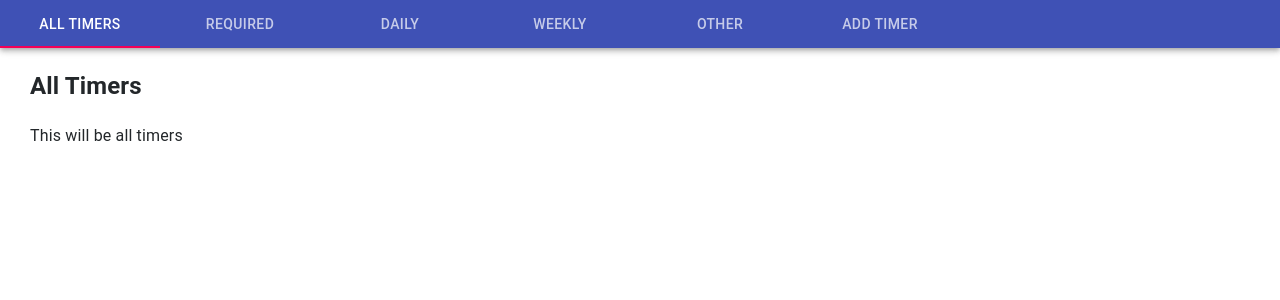
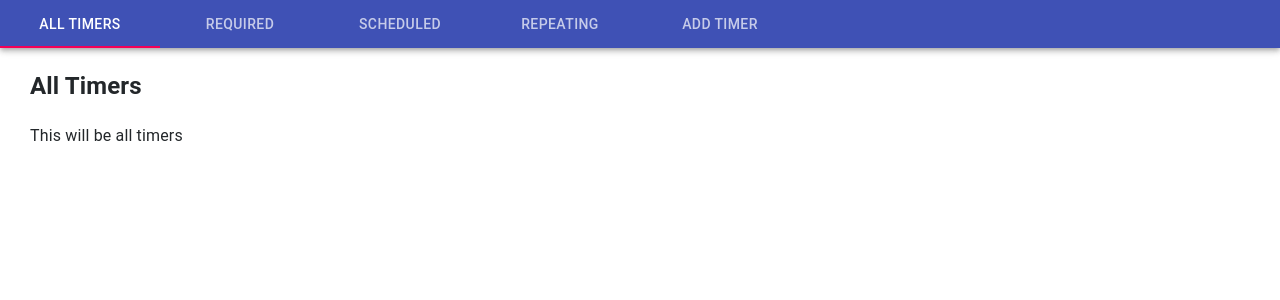
Before and after one commit to ceg9498/todo-timers, a React (Create React App) app: page / in a window 1280 px wide. Shown: the top 300 px of the page. Built offline with nearby package versions, Linux system fonts and the light colour scheme.

Commit message:
Change timer type names

```diff
--- a/src/App.tsx
+++ b/src/App.tsx
@@ -248,8 +248,8 @@ render() {
       component="section"
       role="tabpanel"
       hidden={this.state.section !== 2}
-      id="day">
-      <h2>Daily Timers</h2>
+      id="scheduled">
+      <h2>Scheduled</h2>
       <p>This will be all timers that reset each day</p>
       <ListTimers
         filtered={this.state.data.filter(item=>(item.period[0] === 'r'))}
@@ -261,21 +261,8 @@ render() {
       component="section"
       role="tabpanel"
       hidden={this.state.section !== 3}
-      id="week">
-      <h2>Weekly Timers</h2>
-      <p>This will be all timers that reset each week</p>
-      <ListTimers
-        filtered={this.state.data.filter(item=>(item.period[0] === 'r'))}
-        handleChange={this.handleChange}
-        deleteItem={this.delete} />
-    </Typography>
-
-    <Typography
-      component="section"
-      role="tabpanel"
-      hidden={this.state.section !== 4}
-      id="other">
-      <h2>Other Timers</h2>
+      id="repeating">
+      <h2>Repeating</h2>
       <p>This will be all timers that reset at a custom interval</p>
       <ListTimers
         filtered={this.state.data.filter(item=>(item.period[0] === 'i'))}
@@ -286,7 +273,7 @@ render() {
     <Typography
       component="section"
       role="tabpanel"
-      hidden={this.state.section !== 5}
+      hidden={this.state.section !== 4}
       id="addTimer">
       <AddForm addTimer={this.addTimer} />
     </Typography>
--- a/src/component/Navbar.tsx
+++ b/src/component/Navbar.tsx
@@ -11,9 +11,8 @@ export default function Navbar(props){
             <Tabs value={props.value} onChange={props.handleTabChange} role="navigation">
                 <Tab label="All Timers" id="a-top" />
                 <Tab label="Required" />
-                <Tab label="Daily" />
-                <Tab label="Weekly" />
-                <Tab label="Other" />
+                <Tab label="Scheduled" />
+                <Tab label="Repeating" />
                 <Tab label="Add Timer" />
             </Tabs>
         </AppBar>
--- a/src/component/addForm.tsx
+++ b/src/component/addForm.tsx
@@ -270,8 +270,8 @@ export default class AddForm extends React.Component<any,any>{
       <FormControl component="fieldset" className="timer-type-field">
         <FormLabel component="legend">Timer Type</FormLabel>
         <RadioGroup name="timerType" value={this.state.timerType} onChange={(e)=>this.handleChange(e,"timerType")}>
-            <FormControlLabel value="regular" control={<Radio />} label="Regular" />
-            <FormControlLabel value="interval" control={<Radio />} label="Interval" />
+            <FormControlLabel value="regular" control={<Radio />} label="Scheduled" />
+            <FormControlLabel value="interval" control={<Radio />} label="Repeating" />
         </RadioGroup>
       </FormControl>
 
```
